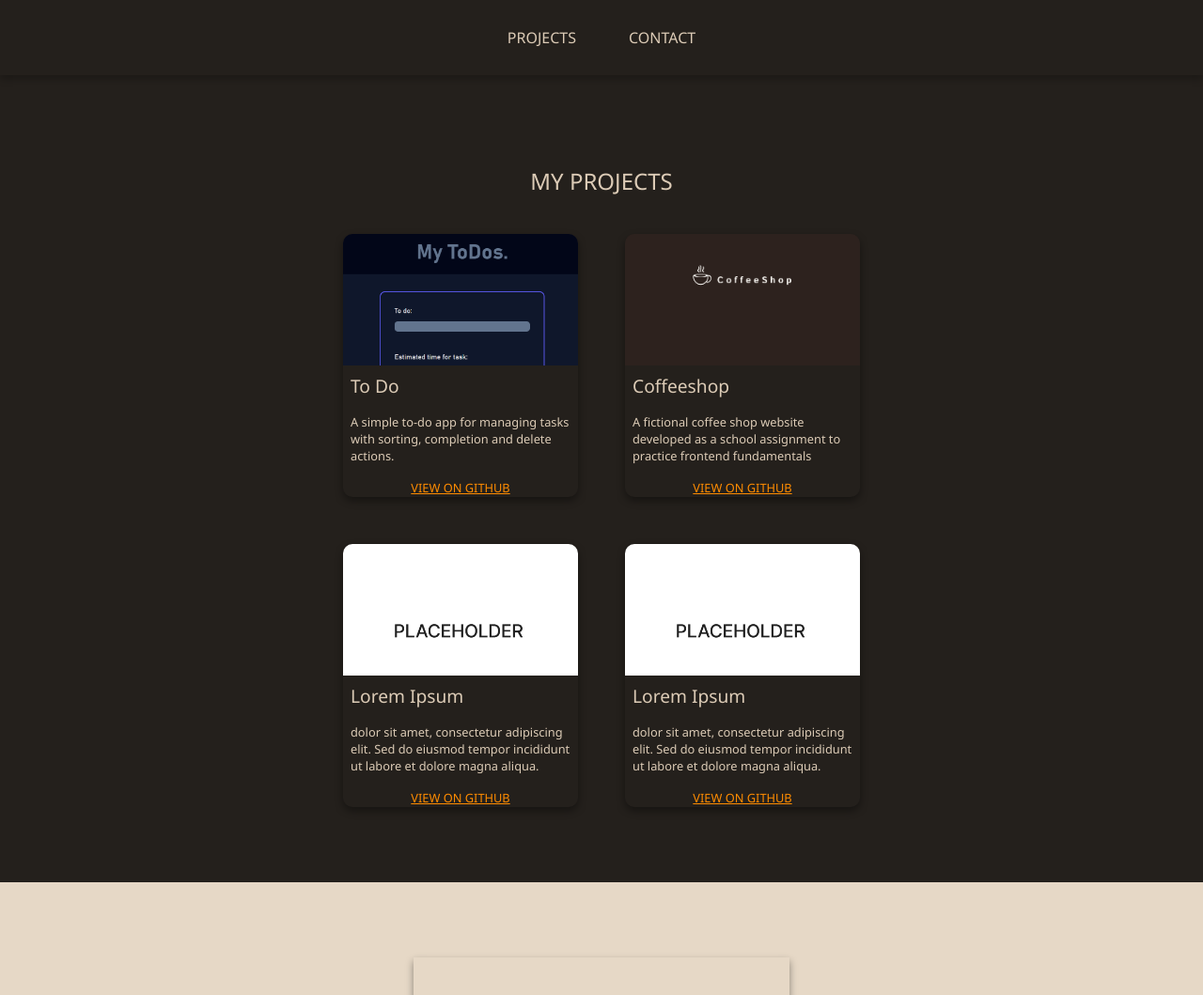
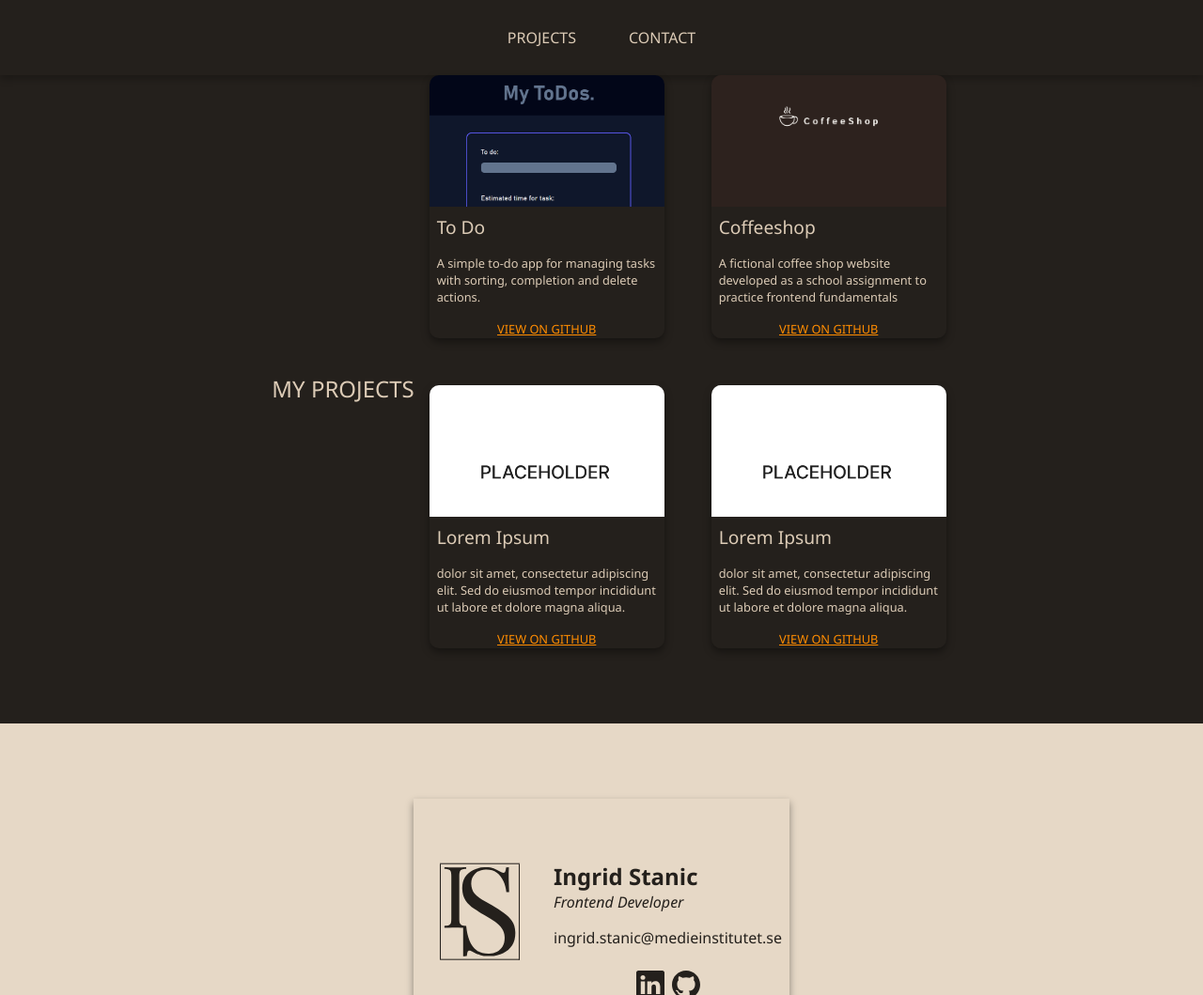
Before and after one commit to ingridstanic/portfolio-v2, a website built with Vite: page index.html in a window 1280 px wide. Shown: the part 720-1779 px from the top of the page at 94% size. Built offline with nearby package versions, Linux system fonts and the light colour scheme.

Commit message:
small style change

```diff
--- a/src/scss/_projects.scss
+++ b/src/scss/_projects.scss
@@ -1,7 +1,9 @@
 @use "variables" as *;
 
 .projectSection {
-  place-items: center;
+  display: flex;
+  justify-content: center;
+  align-items: center;
 
   h1 {
     color: $secondary;
```
